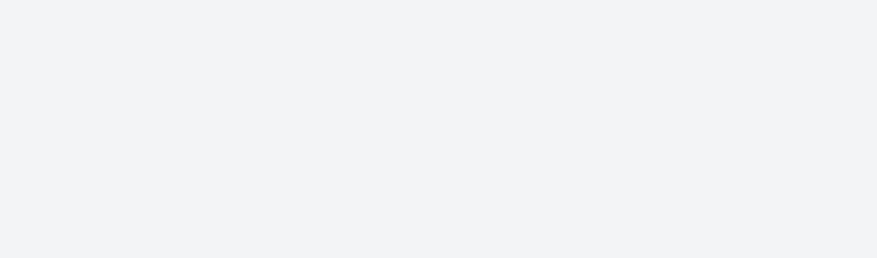
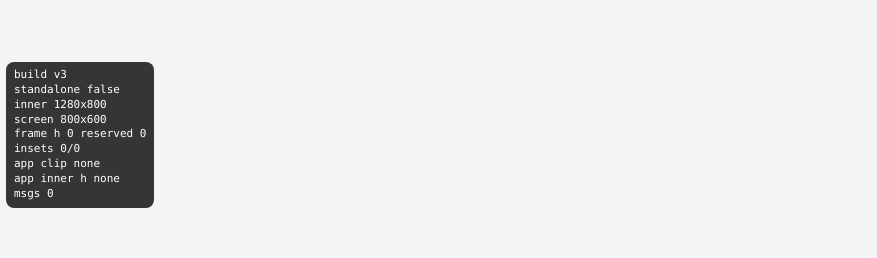
Before and after one commit to dfinch2132/reading_goals, a plain HTML site: page index.html in a window 1280 px wide. Shown: the top 258 px of the page, without its empty margins (0-877 px from the left). Drawn offline with Linux system fonts and the light colour scheme.

Commit message:
Add files via upload

```diff
--- a/index.html
+++ b/index.html
@@ -33,6 +33,7 @@ b{color:var(--fg)}
 #probe{position:fixed;left:0;top:0;width:1px;visibility:hidden;pointer-events:none;padding:env(safe-area-inset-top) 0 env(safe-area-inset-bottom)}
 </style></head><body>
 <div id="probe"></div>
+<pre id="dbg" style="position:fixed;left:6px;top:62px;z-index:99999;margin:0;padding:6px 8px;border-radius:8px;background:rgba(0,0,0,.78);color:#fff;font:11px/1.35 ui-monospace,Menlo,monospace;pointer-events:none;white-space:pre"></pre>
 
 <form class="screen" id="pin" hidden><div class="box">
   <h1>Reading Log</h1><p>Enter your PIN. You only need to do this once on this phone.</p>
@@ -131,6 +132,7 @@ b{color:var(--fg)}
     if (!/(^|\.)(googleusercontent|google)\.com$/.test(host)) return;
     var d = e.data;
     if (!d || typeof d !== 'object') return;
+    dState.msgs++; if (d.type === 'readinglog-clip') dState.clip = d.c; if (d.type === 'readinglog-size') dState.size = d.h;
     if (d.type === 'readinglog-pin') {
       put(KEY, '');
       showPin(PIN_TEXT[d.code] || '');
@@ -150,6 +152,17 @@ b{color:var(--fg)}
     }
   });
 
+  // ---- temporary debug readout (remove once the layout is right) ----
+  var dState = { clip: 'none', size: 'none', msgs: 0, build: 'v3' };
+  function dbg() {
+    $('dbg').textContent = ['build ' + dState.build, 'standalone ' + standalone,
+      'inner ' + innerWidth + 'x' + innerHeight, 'screen ' + screen.width + 'x' + screen.height,
+      'frame h ' + frame.offsetHeight + ' reserved ' + reserved,
+      'insets ' + inset('Top') + '/' + inset('Bottom'),
+      'app clip ' + dState.clip, 'app inner h ' + dState.size, 'msgs ' + dState.msgs].join('\n');
+  }
+  setInterval(dbg, 700);
+
   var saved = get(KEY);
   if (saved) start(saved); else showPin('');
 })();
```
